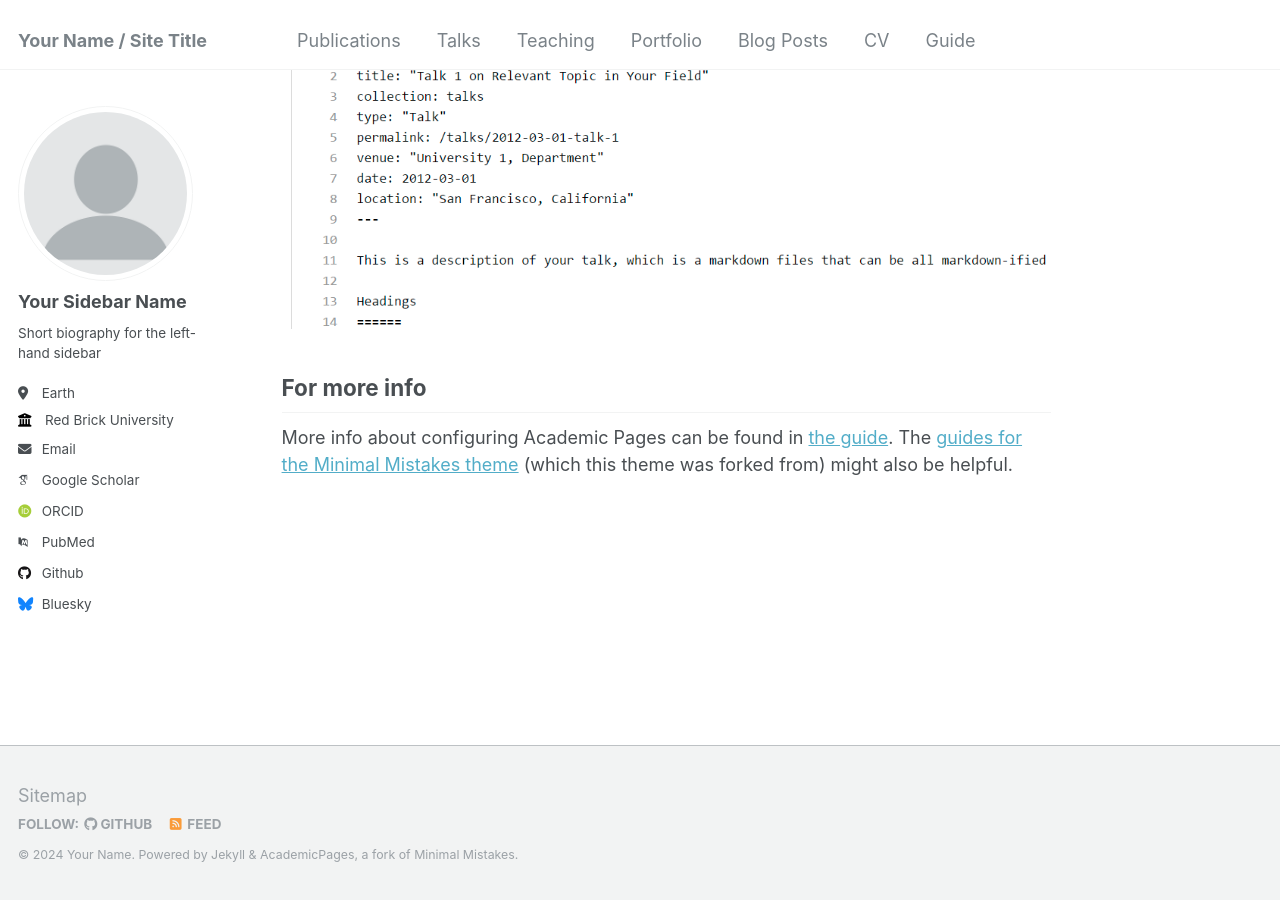
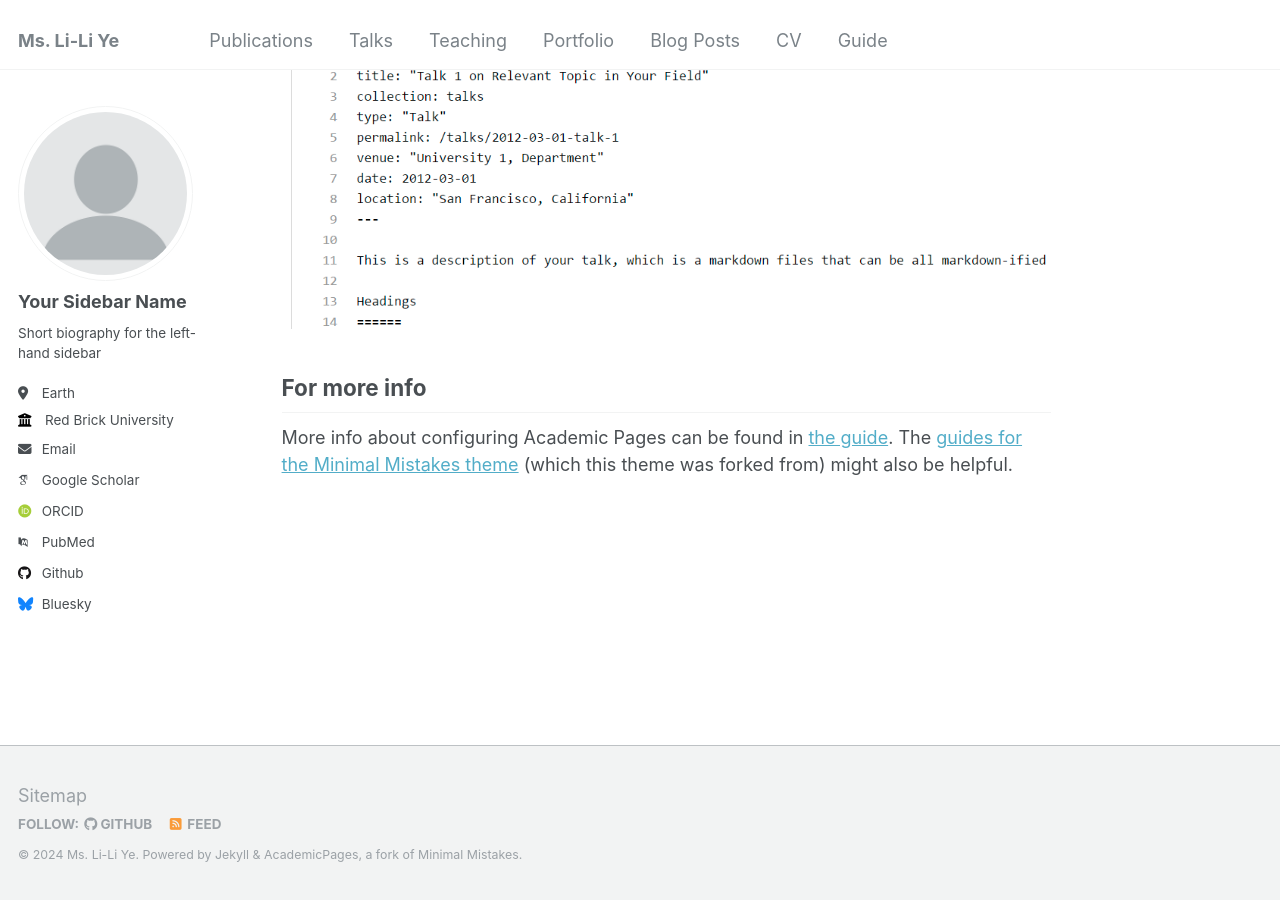
Before and after one commit to liliyequantum/liliyequantum.github.io, a Jekyll site: the page built from _pages/about.md, in a window 1280 px wide and 900 px high, scrolled down 2660 px. Built offline with Jekyll 4.4.1, drawn with Linux system fonts in a browser that asks for light colours; some web fonts are replaced.

Commit message:
Update _config.yml

```diff
--- a/_config.yml
+++ b/_config.yml
@@ -8,10 +8,10 @@
 
 # Basic Site Settings
 locale                   : "en-US"
-title                    : "Your Name / Site Title"
+title                    : "Ms. Li-Li Ye"
 title_separator          : "-"
-name                     : &name "Your Name"
-description              : &description "personal description"
+name                     : &name "Ms. Li-Li Ye"
+description              : &description "Research assistant at Arizona State University"
 url                      : https://liliyequantum.github.io # the base hostname & protocol for your site e.g. "https://mmistakes.github.io"
 baseurl                  : "" # the subpath of your site, e.g. "/blog"
 repository               : "liliyequantum/liliyequantum.github.io"
```
